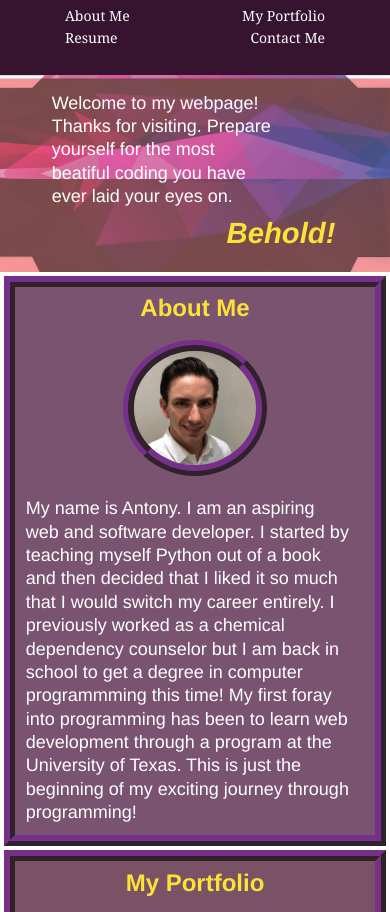
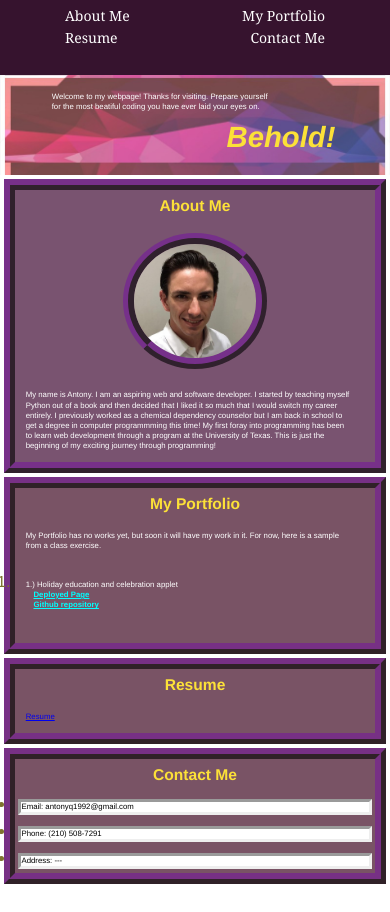
Before and after one commit to Antony-Q/challenge-2, a plain HTML site: page index.html in a window 390 px wide. Shown: the part 143-1055 px from the top of the page. After the commit the page ends 1031 px from the top, so only its background shows below. Drawn offline with Linux system fonts and the light colour scheme.

Commit message:
changed font sizes to be responsive, in CSS

```diff
--- a/assets/css/style.css
+++ b/assets/css/style.css
@@ -62,7 +62,7 @@
   text-align: left;
   margin: 1%;
   color: white;
-  font-size: 18px;
+  font-size: 2vw;
   line-height: 1.3;
 }
 
@@ -84,7 +84,7 @@
     text-align: left;
     margin: 3.5%;
     color: rgb(0, 0, 0);
-    font-size: 18px;
+    font-size: 2vw;
     line-height: 1.3;
   }
 
@@ -111,6 +111,7 @@
   .about-me h2 {
     position: top;
     text-align: center;
+    font-size: 4vw;
   }
 
   .about-me p {
@@ -118,7 +119,7 @@
     text-align: left;
     margin: 3%;
     color: white;
-    font-size: 18px;
+    font-size: 2vw;
     line-height: 1.3;
   }
 
@@ -148,6 +149,7 @@
   .portfolio h2 {
     position: top;
     text-align: center;
+    font-size: 4vw;
   }
 
   .portfolio p {
@@ -155,7 +157,7 @@
     text-align: left;
     margin: 3%;
     color: white;
-    font-size: 18px;
+    font-size: 2vw;
     line-height: 1.3;
   }
 
@@ -168,7 +170,7 @@
   list-style: none;
   margin: 0 30px;
   font-weight: bolder;
-  font-size: 18px;
+  font-size: 2vw;
   line-height: 1.3;
   }
 
@@ -186,6 +188,7 @@
   .resume h2 {
     position: top;
     text-align: center;
+    font-size: 4vw;
   }
 
   .resume p {
@@ -193,7 +196,7 @@
     text-align: left;
     margin: 3%;
     color: white;
-    font-size: 18px;
+    font-size: 2vw;
     line-height: 1.3;
   }
 
@@ -211,6 +214,7 @@
   .contact-me h2 {
     position: top;
     text-align: center;
+    font-size: 4vw;
   }
 
   .contact-me p {
@@ -224,14 +228,14 @@
     color: black;
     border-style: inset;
     border-width: 1mm;
-    font-size: 18px;
+    font-size: 2vw;
     line-height: 1.3;
   }
 
   #portfolio-links-1 {
     font-weight: bold;
     color:rgb(0, 255, 255);
-    margin-left: 4vw;
+    margin-left: 2vw;
     display: block;
   }
 
```
